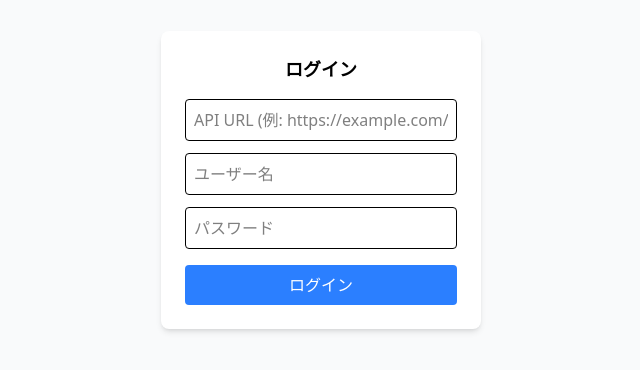
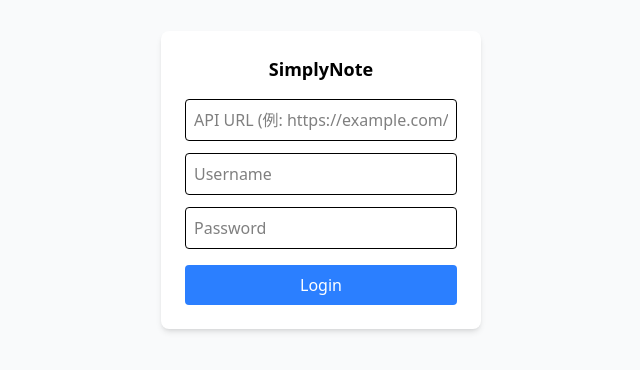
Before and after one commit to iz69/SimplyNote, a React (Vite) app in the folder ui/: page /login in a window 1280 px wide. Shown: the part 220-590 px from the top of the page, without its empty margins (319-959 px from the left). Built offline with nearby package versions, Linux system fonts and the light colour scheme.

Commit message:
UI Convert messages to English (Login)

```diff
--- a/ui/src/Login.tsx
+++ b/ui/src/Login.tsx
@@ -23,7 +23,7 @@
         body: new URLSearchParams({ username, password }),
       });
 
-      if (!res.ok) throw new Error("ログイン失敗");
+      if (!res.ok) throw new Error("Login failed");
 
       const data = await res.json();
 
@@ -35,17 +35,16 @@
 
     } catch (err) {
       console.error(err);
-      setError("ユーザー名またはパスワードが違います");
+      setError("Incorrect username or password.");
     }
   };
 
   return (
     <div className="h-screen flex items-center justify-center bg-gray-50">
       <form onSubmit={handleLogin} className="bg-white p-6 rounded-lg shadow-md w-80">
-        <h2 className="text-lg font-semibold mb-4 text-center">ログイン</h2>
+        <h2 className="text-lg font-semibold mb-4 text-center">SimplyNote</h2>
 
         {error && <div className="text-red-500 text-sm mb-3">{error}</div>}
-
 
         <input
           type="text"
@@ -57,23 +56,22 @@
 
         <input
           type="text"
-          placeholder="ユーザー名"
+          placeholder="Username"
           value={username}
           onChange={(e) => setUsername(e.target.value)}
           className="w-full border rounded p-2 mb-3 focus:outline-none focus:ring focus:ring-blue-200"
         />
         <input
           type="password"
-          placeholder="パスワード"
+          placeholder="Password"
           value={password}
           onChange={(e) => setPassword(e.target.value)}
           className="w-full border rounded p-2 mb-4 focus:outline-none focus:ring focus:ring-blue-200"
         />
         <button
           type="submit"
-          className="w-full bg-blue-500 text-white py-2 rounded hover:bg-blue-600 transition"
-        >
-          ログイン
+          className="w-full bg-blue-500 text-white py-2 rounded hover:bg-blue-600 transition" >
+          Login
         </button>
       </form>
     </div>
```
